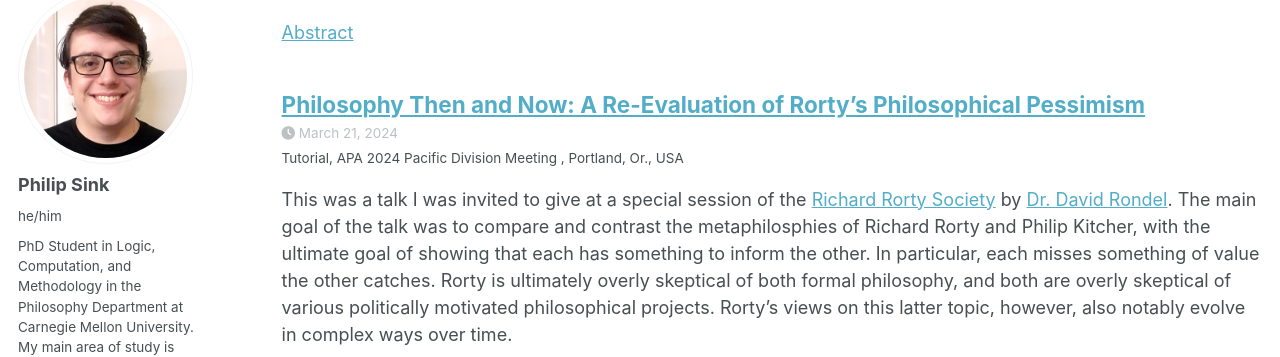
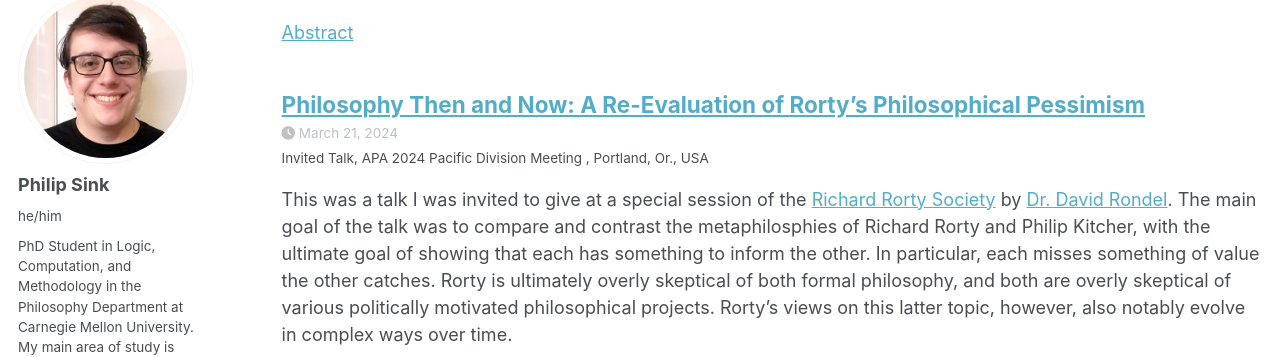
Before and after one commit to Philip-Sink/Philip-Sink.github.io, a Jekyll site: the page built from _pages/talks.html, in a window 1280 px wide and 900 px high, scrolled down 326 px. Shown: the part 110-467 px from the top of the window. Built offline with Jekyll 4.4.1, drawn with Linux system fonts in a browser that asks for light colours; some web fonts are replaced; a script that is not in the unit is left out.

Commit message:
Update 2024-03-21-APA-1.md

```diff
--- a/_talks/2024-03-21-APA-1.md
+++ b/_talks/2024-03-21-APA-1.md
@@ -2,7 +2,7 @@
 title: "Philosophy Then and Now: A Re-Evaluation of
 Rorty’s Philosophical Pessimism"
 collection: talks
-type: "Tutorial"
+type: "Invited Talk"
 permalink: /talks/2024-03-21-APA-1
 venue: "APA 2024 Pacific Division Meeting "
 date: 2024-03-21
```
